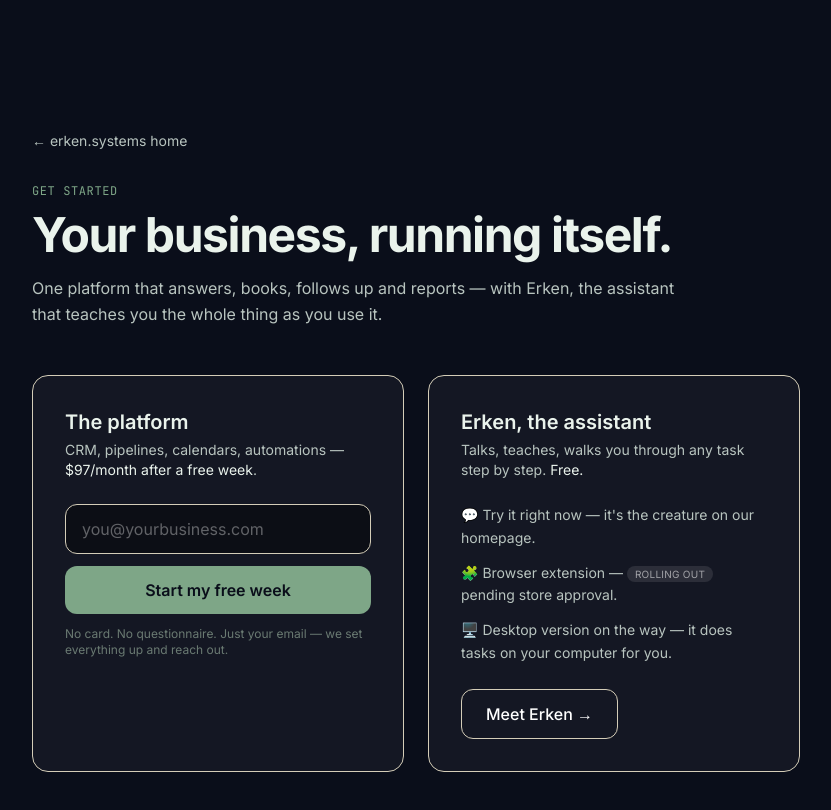
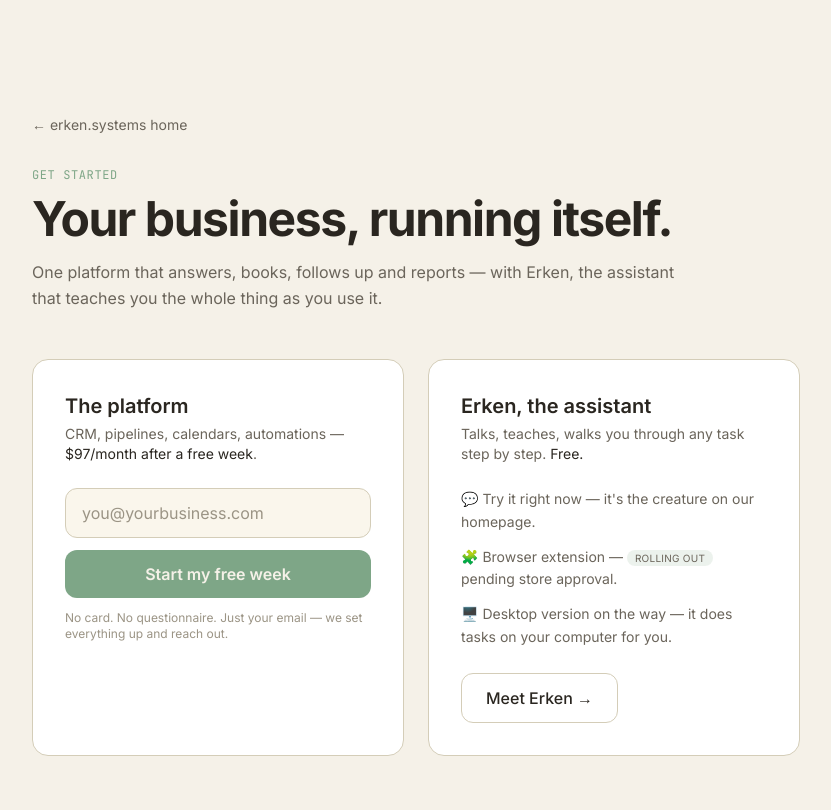
Before and after one commit to erkenov/erkenov.github.io, a Next.js app: page /start in a window 1280 px wide. Shown: the top 810 px of the page, without its empty margins (224-1055 px from the left). Built offline with nearby package versions, Linux system fonts and the light colour scheme.

Commit message:
/start: restyle to the site's light-cream tokens (first cut used the old dark palette)
Co-Authored-By: RuFlo <ruv@ruv.net>

```diff
--- a/src/app/start/page.tsx
+++ b/src/app/start/page.tsx
@@ -8,6 +8,9 @@
  * everything else gets discussed after Shamil reaches out. The bot column has
  * no form at all — downloads stay friction-free, contact capture happens
  * in-product later.
+ *
+ * Styled with the site's light-cream tokens (globals.css) — NOT the dark
+ * palette (first version mismatched; Shamil flagged it 2026-06-12).
  */
 
 import { useState } from "react";
@@ -35,35 +38,35 @@ export default function StartPage() {
   };
 
   return (
-    <main className="min-h-screen bg-[#0A0E1A] px-6 py-20 text-[#EAF3EC] md:py-32">
+    <main className="min-h-screen bg-bg px-6 py-20 text-text md:py-28">
       <div className="mx-auto max-w-3xl">
         <a
           href="/"
-          className="mb-8 inline-flex items-center gap-2 text-sm text-[#b8c4bf] transition-colors hover:text-white"
+          className="mb-8 inline-flex items-center gap-2 text-sm text-text-muted transition-colors hover:text-text"
         >
           ← erken.systems home
         </a>
-        <p className="font-mono text-xs uppercase tracking-[0.05em] text-[#7ea687]">
+        <p className="font-mono text-xs uppercase tracking-[0.05em] text-accent">
           Get started
         </p>
         <h1 className="mt-3 text-3xl font-bold tracking-[-0.03em] md:text-5xl">
           Your business, running itself.
         </h1>
-        <p className="mt-4 max-w-2xl text-base leading-relaxed text-[#b8c4bf]">
+        <p className="mt-4 max-w-2xl text-base leading-relaxed text-text-muted">
           One platform that answers, books, follows up and reports — with Erken,
           the assistant that teaches you the whole thing as you use it.
         </p>
 
         <div className="mt-12 grid gap-6 md:grid-cols-2">
           {/* CRM trial — the one-field form */}
-          <section className="rounded-2xl border border-white/10 bg-white/[0.04] p-8">
+          <section className="rounded-2xl border border-border bg-surface p-8">
             <h2 className="text-xl font-semibold">The platform</h2>
-            <p className="mt-1 text-sm text-[#b8c4bf]">
+            <p className="mt-1 text-sm text-text-muted">
               CRM, pipelines, calendars, automations —{" "}
-              <span className="text-[#EAF3EC]">$97/month after a free week</span>.
+              <span className="text-text">$97/month after a free week</span>.
             </p>
             {state === "sent" ? (
-              <div className="mt-6 rounded-xl border border-[#7ea687]/40 bg-[#7ea687]/10 p-4 text-sm leading-relaxed">
+              <div className="mt-6 rounded-xl border border-accent/40 bg-accent/10 p-4 text-sm leading-relaxed">
                 ✅ You&apos;re in. We&apos;re setting up your account and
                 you&apos;ll hear from us shortly — usually within a few hours.
               </div>
@@ -75,12 +78,12 @@ export default function StartPage() {
                   value={email}
                   onChange={(e) => setEmail(e.target.value)}
                   placeholder="you@yourbusiness.com"
-                  className="w-full rounded-xl border border-white/15 bg-black/40 px-4 py-3 text-base text-white placeholder-white/35 outline-none transition-colors focus:border-[#7ea687]"
+                  className="w-full rounded-xl border border-border bg-surface-2 px-4 py-3 text-base text-text placeholder-text-dim outline-none transition-colors focus:border-accent"
                 />
                 <button
                   type="submit"
                   disabled={state === "sending"}
-                  className="mt-3 w-full rounded-xl bg-[#7ea687] px-6 py-3 text-base font-semibold text-[#0A0E1A] transition-all hover:bg-[#B8D4BD] disabled:opacity-50"
+                  className="mt-3 w-full rounded-xl bg-accent px-6 py-3 text-base font-semibold text-bg transition-all hover:bg-accent-hover disabled:opacity-50"
                 >
                   {state === "sending"
                     ? "One second…"
@@ -88,7 +91,7 @@ export default function StartPage() {
                       ? "Didn't go through — try again"
                       : "Start my free week"}
                 </button>
-                <p className="mt-3 text-xs text-[#6a7a72]">
+                <p className="mt-3 text-xs text-text-dim">
                   No card. No questionnaire. Just your email — we set everything
                   up and reach out.
                 </p>
@@ -97,17 +100,17 @@ export default function StartPage() {
           </section>
 
           {/* Erkenbot — free, zero friction, no form */}
-          <section className="rounded-2xl border border-white/10 bg-white/[0.04] p-8">
+          <section className="rounded-2xl border border-border bg-surface p-8">
             <h2 className="text-xl font-semibold">Erken, the assistant</h2>
-            <p className="mt-1 text-sm text-[#b8c4bf]">
+            <p className="mt-1 text-sm text-text-muted">
               Talks, teaches, walks you through any task step by step.{" "}
-              <span className="text-[#EAF3EC]">Free.</span>
+              <span className="text-text">Free.</span>
             </p>
-            <div className="mt-6 flex flex-col gap-3 text-sm leading-relaxed text-[#b8c4bf]">
+            <div className="mt-6 flex flex-col gap-3 text-sm leading-relaxed text-text-muted">
               <div>💬 Try it right now — it&apos;s the creature on our homepage.</div>
               <div>
                 🧩 Browser extension —{" "}
-                <span className="rounded-full bg-white/10 px-2 py-0.5 text-[10px] uppercase tracking-wide text-white/55">
+                <span className="rounded-full bg-accent/15 px-2 py-0.5 text-[10px] uppercase tracking-wide text-text-muted">
                   rolling out
                 </span>{" "}
                 pending store approval.
@@ -116,7 +119,7 @@ export default function StartPage() {
             </div>
             <a
               href="/"
-              className="mt-6 inline-block rounded-xl border border-white/15 px-6 py-3 text-base font-medium text-white transition-colors hover:border-white/35 hover:bg-white/5"
+              className="mt-6 inline-block rounded-xl border border-border px-6 py-3 text-base font-medium text-text transition-colors hover:border-border-strong hover:bg-surface-2"
             >
               Meet Erken →
             </a>
```
